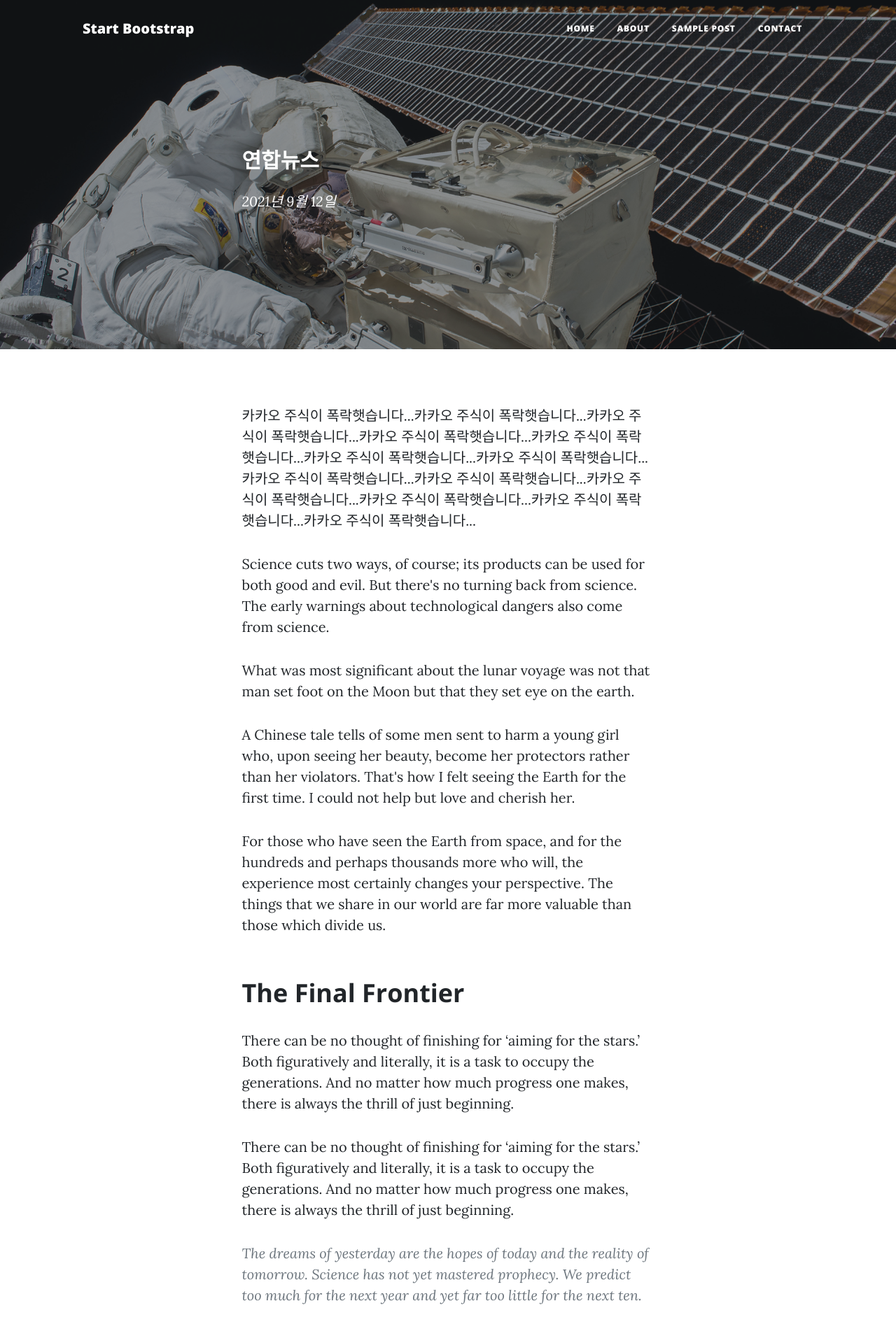
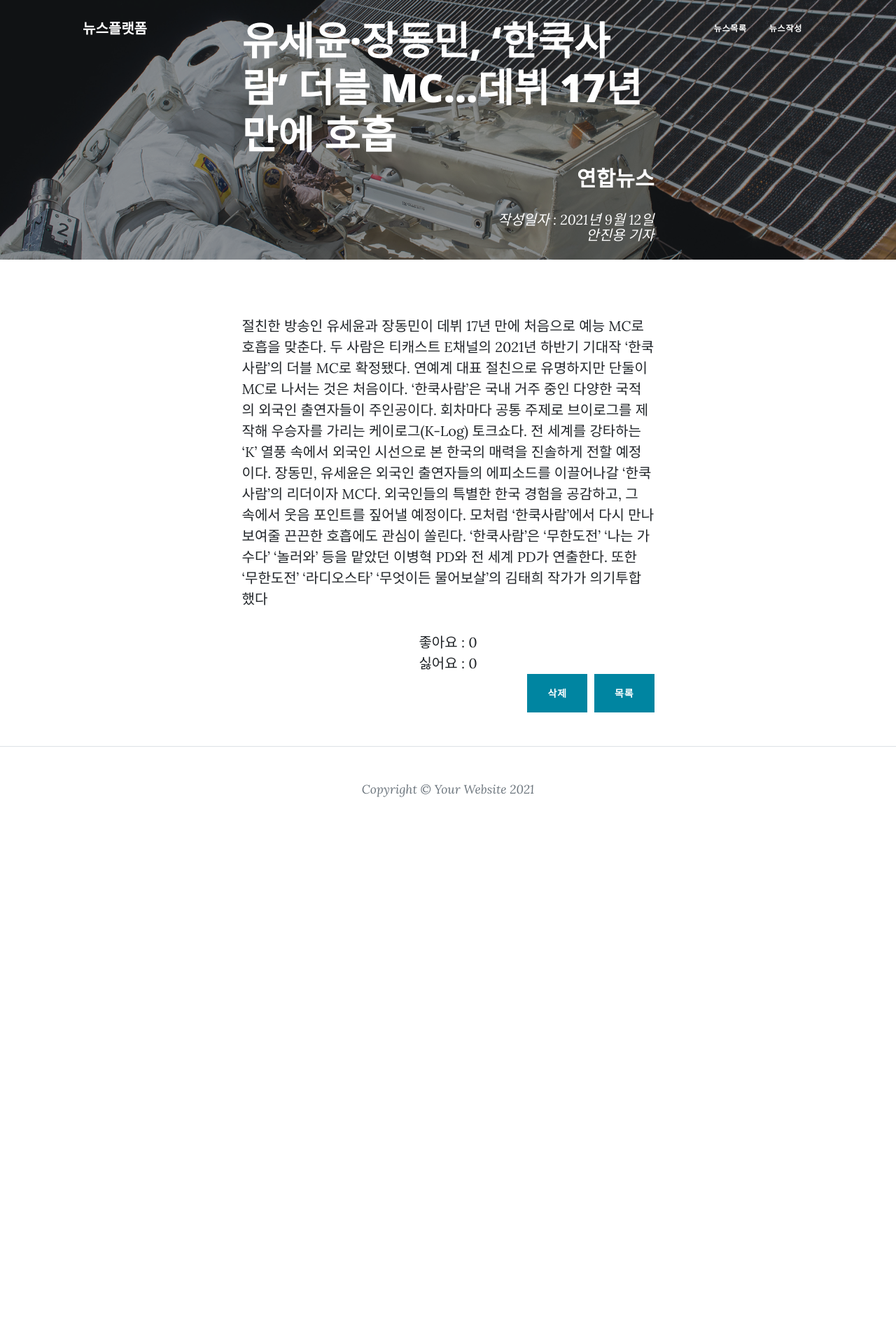
Before and after one commit to psw09/NewsProject, a Django app: page /pybo/newsDetail in a window 1280 px wide. Shown: the top 1899 px of the page at 70% size. After the commit the page ends 1139 px from the top, so only its background shows below. Run offline with Django 3.2, Linux system fonts and the light colour scheme; data that the repository does not hold is empty; some libraries are stand-ins or nearby versions.

Commit message:
화면 디테일 작업

```diff
--- a/templates/pybo/newsDetail.html
+++ b/templates/pybo/newsDetail.html
@@ -6,7 +6,7 @@
         <meta name="viewport" content="width=device-width, initial-scale=1, shrink-to-fit=no" />
         <meta name="description" content="" />
         <meta name="author" content="" />
-        <title>Clean Blog - Start Bootstrap Theme</title>
+        <title>뉴스플랫폼</title>
         <link rel="icon" type="image/x-icon" href="{% static 'assets/favicon.ico' %}"/>
         <!-- Font Awesome icons (free version)-->
         <script src="https://use.fontawesome.com/releases/v5.15.3/js/all.js" crossorigin="anonymous"></script>
@@ -15,22 +15,27 @@
         <link href="https://fonts.googleapis.com/css?family=Open+Sans:300italic,400italic,600italic,700italic,800italic,400,300,600,700,800" rel="stylesheet" type="text/css" />
         <!-- Core theme CSS (includes Bootstrap)-->
         <link href="{% static 'css/styles.css' %}" rel="stylesheet" />
+   <style>
+    header.masthead {
+        padding-top: 1.5rem;
+        padding-bottom: 1.5rem;
+    }
+
+    </style>
     </head>
     <body>
         <!-- Navigation-->
         <nav class="navbar navbar-expand-lg navbar-light" id="mainNav">
             <div class="container px-4 px-lg-5">
-                <a class="navbar-brand" href="index.html">Start Bootstrap</a>
+                <a class="navbar-brand" href="/pybo/">뉴스플랫폼</a>
                 <button class="navbar-toggler" type="button" data-bs-toggle="collapse" data-bs-target="#navbarResponsive" aria-controls="navbarResponsive" aria-expanded="false" aria-label="Toggle navigation">
                     Menu
                     <i class="fas fa-bars"></i>
                 </button>
                 <div class="collapse navbar-collapse" id="navbarResponsive">
                     <ul class="navbar-nav ms-auto py-4 py-lg-0">
-                        <li class="nav-item"><a class="nav-link px-lg-3 py-3 py-lg-4" href="index.html">Home</a></li>
-                        <li class="nav-item"><a class="nav-link px-lg-3 py-3 py-lg-4" href="about.html">About</a></li>
-                        <li class="nav-item"><a class="nav-link px-lg-3 py-3 py-lg-4" href="post.html">Sample Post</a></li>
-                        <li class="nav-item"><a class="nav-link px-lg-3 py-3 py-lg-4" href="contact.html">Contact</a></li>
+                        <li class="nav-item"><a class="nav-link px-lg-3 py-3 py-lg-4" href="/pybo/newsDetail">뉴스목록</a></li>
+                        <li class="nav-item"><a class="nav-link px-lg-3 py-3 py-lg-4" href="about.html">뉴스작성</a></li>
                     </ul>
                 </div>
             </div>
@@ -41,12 +46,15 @@
                 <div class="row gx-4 gx-lg-5 justify-content-center">
                     <div class="col-md-10 col-lg-8 col-xl-7">
                         <div class="post-heading">
-                            {% for list in newsList %}
-                            <h1>{{list}}</h1>
-                             {% endfor %}
-                            <h2 class="subheading">연합뉴스</h2>
-                            <span class="meta">
-                                2021년 9월 12일
+
+                            <h1>유세윤·장동민, ‘한쿡사람’ 더블 MC…데뷔 17년 만에 호흡</h1>
+
+                            <h2 class="subheading" style="text-align: right;">연합뉴스</h2>
+                            <span class="meta" style="text-align: right;">
+                                작성일자 : 2021년 9월 12일
+                            </span>
+                            <span class="meta" style="text-align: right;">
+                                안진용 기자
                             </span>
 
                         </div>
@@ -59,63 +67,40 @@
             <div class="container px-4 px-lg-5">
                 <div class="row gx-4 gx-lg-5 justify-content-center">
                     <div class="col-md-10 col-lg-8 col-xl-7">
-                        <p>카카오 주식이 폭락햇습니다...카카오 주식이 폭락햇습니다...카카오 주식이 폭락햇습니다...카카오 주식이 폭락햇습니다...카카오 주식이 폭락햇습니다...카카오 주식이 폭락햇습니다...카카오 주식이 폭락햇습니다...카카오 주식이 폭락햇습니다...카카오 주식이 폭락햇습니다...카카오 주식이 폭락햇습니다...카카오 주식이 폭락햇습니다...카카오 주식이 폭락햇습니다...카카오 주식이 폭락햇습니다...</p>
-                        <p>Science cuts two ways, of course; its products can be used for both good and evil. But there's no turning back from science. The early warnings about technological dangers also come from science.</p>
-                        <p>What was most significant about the lunar voyage was not that man set foot on the Moon but that they set eye on the earth.</p>
-                        <p>A Chinese tale tells of some men sent to harm a young girl who, upon seeing her beauty, become her protectors rather than her violators. That's how I felt seeing the Earth for the first time. I could not help but love and cherish her.</p>
-                        <p>For those who have seen the Earth from space, and for the hundreds and perhaps thousands more who will, the experience most certainly changes your perspective. The things that we share in our world are far more valuable than those which divide us.</p>
-                        <h2 class="section-heading">The Final Frontier</h2>
-                        <p>There can be no thought of finishing for ‘aiming for the stars.’ Both figuratively and literally, it is a task to occupy the generations. And no matter how much progress one makes, there is always the thrill of just beginning.</p>
-                        <p>There can be no thought of finishing for ‘aiming for the stars.’ Both figuratively and literally, it is a task to occupy the generations. And no matter how much progress one makes, there is always the thrill of just beginning.</p>
-                        <blockquote class="blockquote">The dreams of yesterday are the hopes of today and the reality of tomorrow. Science has not yet mastered prophecy. We predict too much for the next year and yet far too little for the next ten.</blockquote>
-                        <p>Spaceflights cannot be stopped. This is not the work of any one man or even a group of men. It is a historical process which mankind is carrying out in accordance with the natural laws of human development.</p>
-                        <h2 class="section-heading">Reaching for the Stars</h2>
-                        <p>As we got further and further away, it [the Earth] diminished in size. Finally it shrank to the size of a marble, the most beautiful you can imagine. That beautiful, warm, living object looked so fragile, so delicate, that if you touched it with a finger it would crumble and fall apart. Seeing this has to change a man.</p>
-                        <a href="#!"><img class="img-fluid" src="assets/img/post-sample-image.jpg" alt="..." /></a>
-                        <span class="caption text-muted">To go places and do things that have never been done before – that’s what living is all about.</span>
-                        <p>Space, the final frontier. These are the voyages of the Starship Enterprise. Its five-year mission: to explore strange new worlds, to seek out new life and new civilizations, to boldly go where no man has gone before.</p>
-                        <p>As I stand out here in the wonders of the unknown at Hadley, I sort of realize there’s a fundamental truth to our nature, Man must explore, and this is exploration at its greatest.</p>
-                        <p>
-                            Placeholder text by
-                            <a href="http://spaceipsum.com/">Space Ipsum</a>
-                            &middot; Images by
-                            <a href="https://www.flickr.com/photos/nasacommons/">NASA on The Commons</a>
+                       <p> 절친한 방송인 유세윤과 장동민이 데뷔 17년 만에 처음으로 예능 MC로 호흡을 맞춘다.
+
+                        두 사람은 티캐스트 E채널의 2021년 하반기 기대작 ‘한쿡사람’의 더블 MC로 확정됐다. 연예계 대표 절친으로 유명하지만 단둘이 MC로 나서는 것은 처음이다.
+
+                        ‘한쿡사람’은 국내 거주 중인 다양한 국적의 외국인 출연자들이 주인공이다. 회차마다 공통 주제로 브이로그를 제작해 우승자를 가리는 케이로그(K-Log) 토크쇼다. 전 세계를 강타하는 ‘K’ 열풍 속에서 외국인 시선으로 본 한국의 매력을 진솔하게 전할 예정이다.
+
+                        장동민, 유세윤은 외국인 출연자들의 에피소드를 이끌어나갈 ‘한쿡사람’의 리더이자 MC다. 외국인들의 특별한 한국 경험을 공감하고, 그 속에서 웃음 포인트를 짚어낼 예정이다. 모처럼 ‘한쿡사람’에서 다시 만나 보여줄 끈끈한 호흡에도 관심이 쏠린다.
+
+                        ‘한쿡사람’은 ‘무한도전’ ‘나는 가수다’ ‘놀러와’ 등을 맡았던 이병혁 PD와 전 세계 PD가 연출한다. 또한 ‘무한도전’ ‘라디오스타’ ‘무엇이든 물어보살’의 김태희 작가가 의기투합했다
                         </p>
+                        <div style="text-align: center;">
+                            <a href="#">좋아요 : 0</a>
+                        </div>
+                        <div style="text-align: center;">
+                            <a href="#">싫어요 : 0</a>
+                        </div>
+                        <div class="d-flex justify-content-end mb-4">
+                            <a class="btn btn-primary text-uppercase" href="#!" style="margin-right: 10px;">삭제</a>
+                            <a class="btn btn-primary text-uppercase" href="/pybo/">목록</a>
+                        </div>
                     </div>
+
+
                 </div>
             </div>
         </article>
+
+
+        <!-- Footer-->
         <!-- Footer-->
         <footer class="border-top">
             <div class="container px-4 px-lg-5">
                 <div class="row gx-4 gx-lg-5 justify-content-center">
                     <div class="col-md-10 col-lg-8 col-xl-7">
-                        <ul class="list-inline text-center">
-                            <li class="list-inline-item">
-                                <a href="#!">
-                                    <span class="fa-stack fa-lg">
-                                        <i class="fas fa-circle fa-stack-2x"></i>
-                                        <i class="fab fa-twitter fa-stack-1x fa-inverse"></i>
-                                    </span>
-                                </a>
-                            </li>
-                            <li class="list-inline-item">
-                                <a href="#!">
-                                    <span class="fa-stack fa-lg">
-                                        <i class="fas fa-circle fa-stack-2x"></i>
-                                        <i class="fab fa-facebook-f fa-stack-1x fa-inverse"></i>
-                                    </span>
-                                </a>
-                            </li>
-                            <li class="list-inline-item">
-                                <a href="#!">
-                                    <span class="fa-stack fa-lg">
-                                        <i class="fas fa-circle fa-stack-2x"></i>
-                                        <i class="fab fa-github fa-stack-1x fa-inverse"></i>
-                                    </span>
-                                </a>
-                            </li>
-                        </ul>
                         <div class="small text-center text-muted fst-italic">Copyright &copy; Your Website 2021</div>
                     </div>
                 </div>
```
Also changed, not shown: templates/pybo/index.html (+19 -24 lines).
